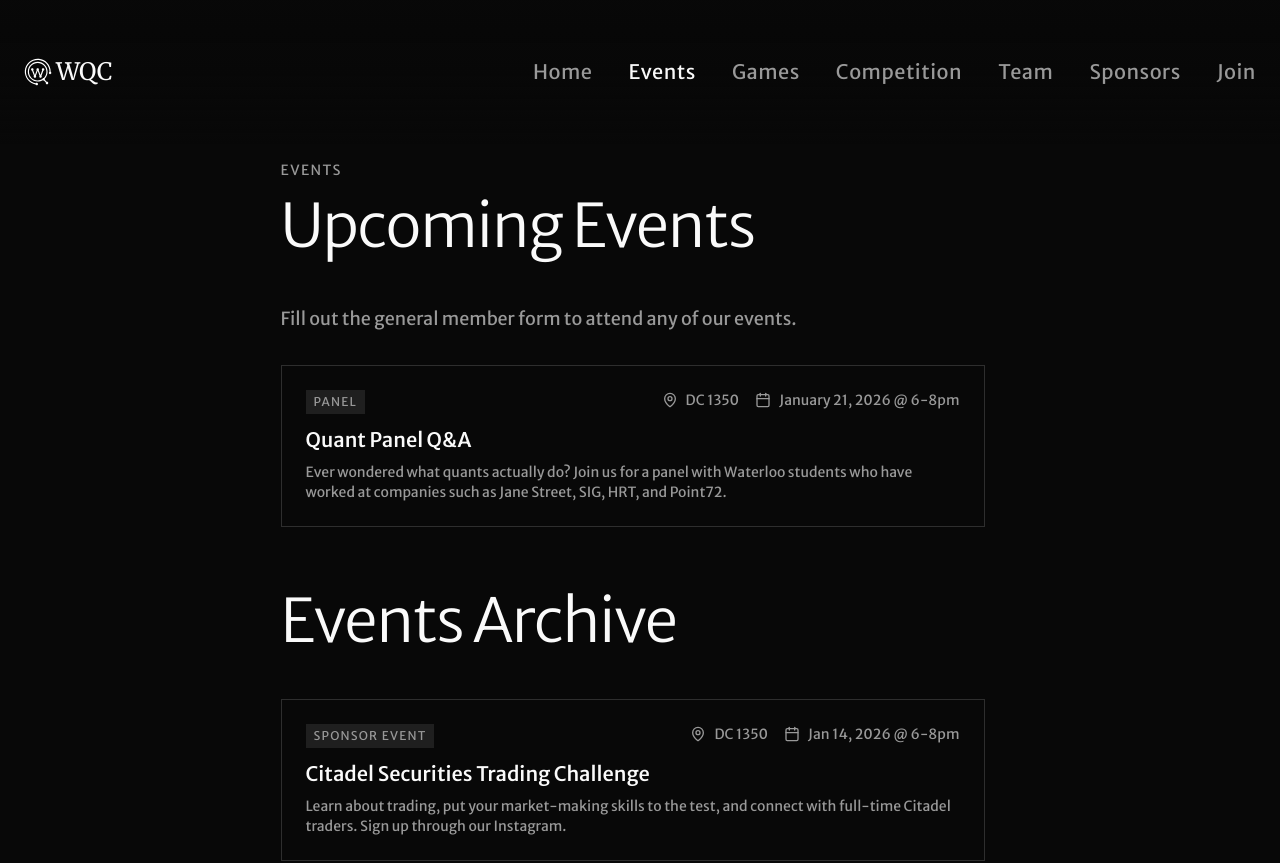
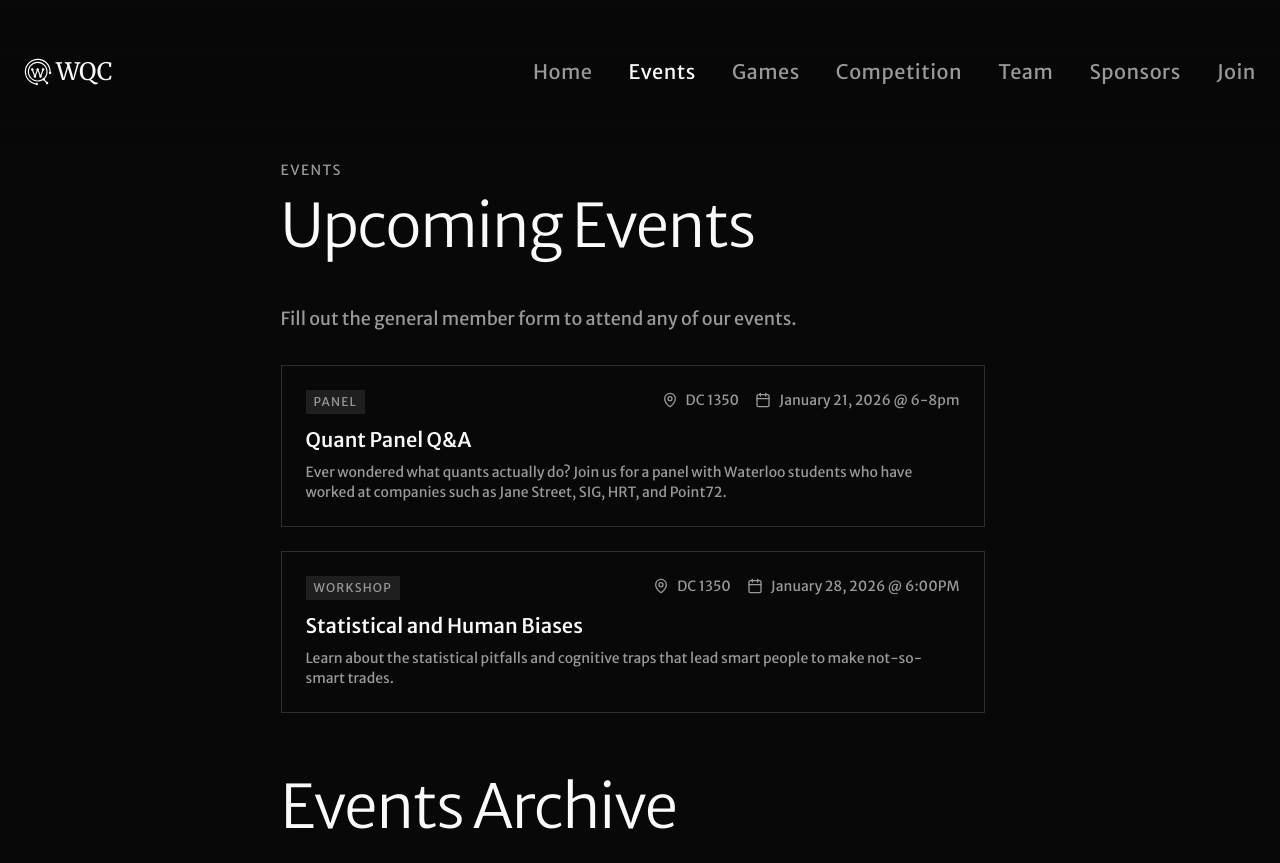
Before and after one commit to waterlooquantclub/waterlooquantclub.github.io, a React (Vite) app in the folder client/: page /events in a window 1280 px wide. Shown: the top 863 px of the page. Built offline with nearby package versions, Linux system fonts and the light colour scheme; the HTML template or start-up script is replaced by a standard one.

Commit message:
added poster, and new event card

```diff
--- a/client/src/pages/Events.tsx
+++ b/client/src/pages/Events.tsx
@@ -10,6 +10,14 @@ const events: EventData[] = [
     location: "DC 1350",
     type: "Panel",
     description: "Ever wondered what quants actually do? Join us for a panel with Waterloo students who have worked at companies such as Jane Street, SIG, HRT, and Point72.",
+    posterImage: "/events/26panel.jpg",
+  },
+  {
+    title: "Statistical and Human Biases",
+    date: "January 28, 2026 @ 6:00PM",
+    location: "DC 1350",
+    type: "Workshop",
+    description: "Learn about the statistical pitfalls and cognitive traps that lead smart people to make not-so-smart trades.",
   }
 ];
 
```
Also changed, not shown: client/public/events/26panel.jpg (added).
